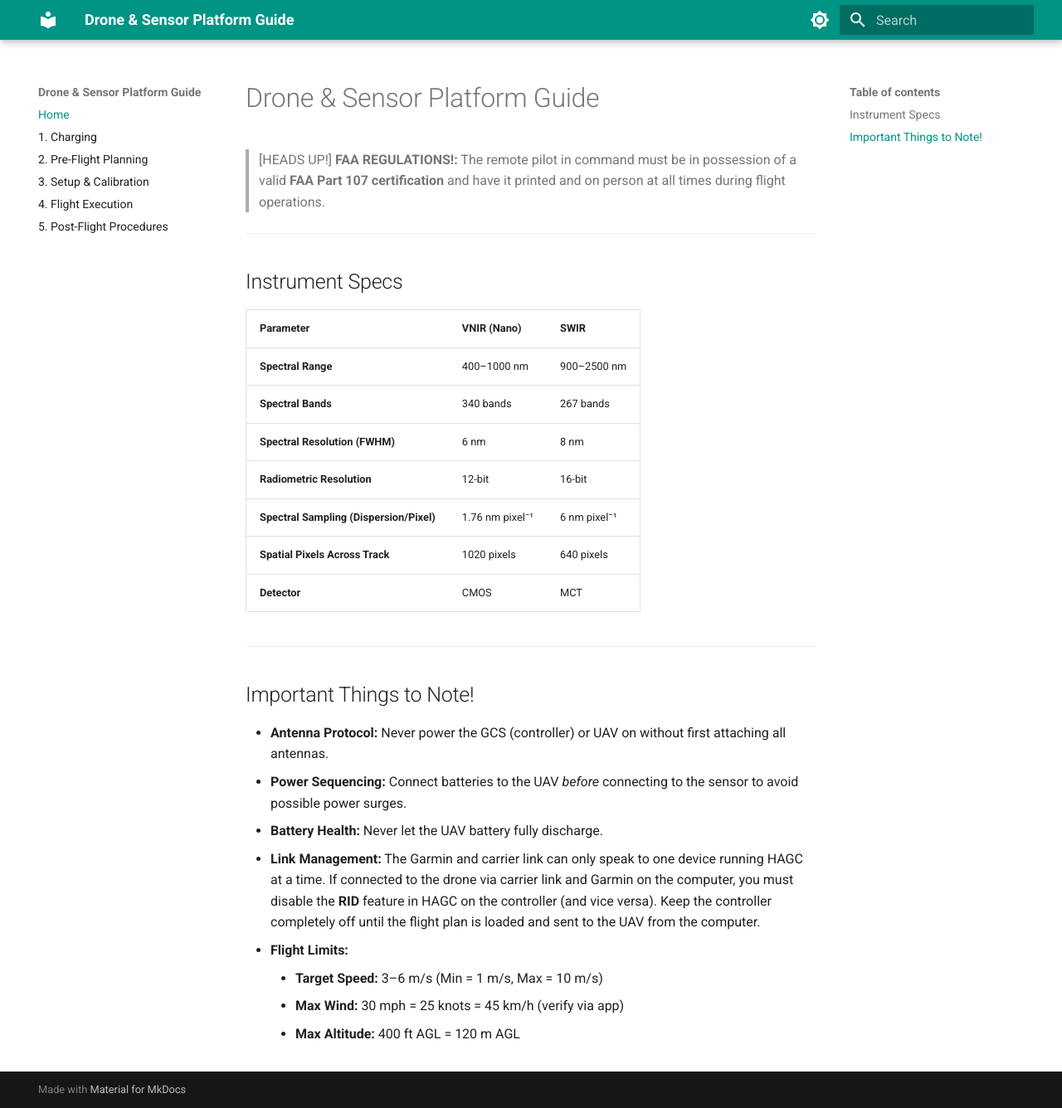
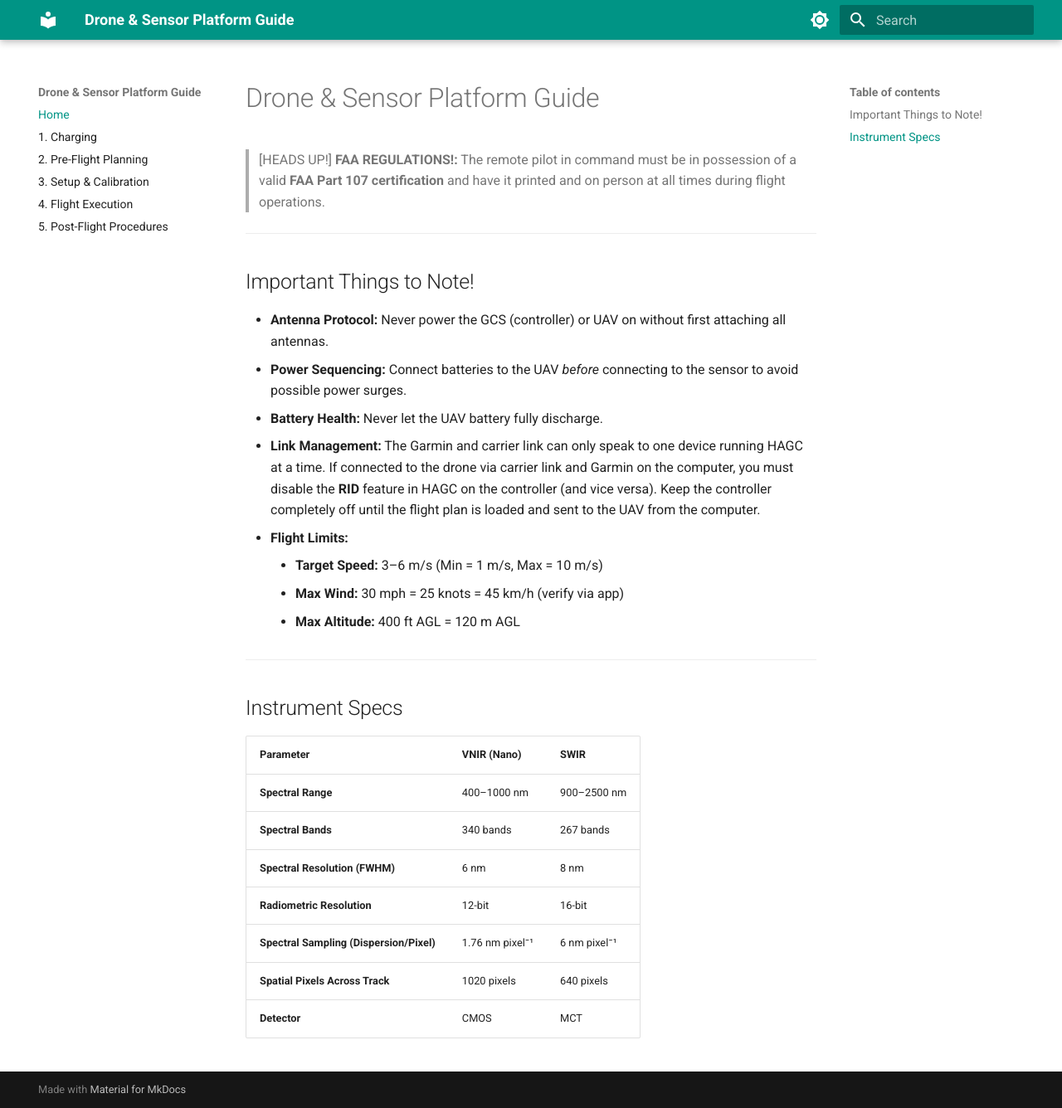
Before and after one commit to ceilidemo/UAV_guide, an MkDocs documentation site: the page built from docs/index.md, in a window 1280 px wide and 1336 px high. Shown: the whole window at 83% size. Built offline with MkDocs 1.6.1 and Material for MkDocs 9.7.7, drawn with Linux system fonts in a browser that asks for light colours; some of the changed lines change nothing that is shown.

Commit message:
rearrange

```diff
--- a/docs/index.md
+++ b/docs/index.md
@@ -2,6 +2,19 @@
 
 > [HEADS UP!]
 > **FAA REGULATIONS!:** The remote pilot in command must be in possession of a valid **FAA Part 107 certification** and have it printed and on person at all times during flight operations.
+
+---
+
+## Important Things to Note!
+
+* **Antenna Protocol:** Never power the GCS (controller) or UAV on without first attaching all antennas.
+* **Power Sequencing:** Connect batteries to the UAV *before* connecting to the sensor to avoid possible power surges.
+* **Battery Health:** Never let the UAV battery fully discharge.
+* **Link Management:** The Garmin and carrier link can only speak to one device running HAGC at a time. If connected to the drone via carrier link and Garmin on the computer, you must disable the **RID** feature in HAGC on the controller (and vice versa). Keep the controller completely off until the flight plan is loaded and sent to the UAV from the computer.
+* **Flight Limits:**
+    * **Target Speed:** 3–6 m/s (Min = 1 m/s, Max = 10 m/s)
+    * **Max Wind:** 30 mph = 25 knots = 45 km/h (verify via app)
+    * **Max Altitude:** 400 ft AGL = 120 m AGL
 
 ---
 
@@ -16,16 +29,3 @@
 | **Spectral Sampling (Dispersion/Pixel)** | 1.76 nm pixel⁻¹ | 6 nm pixel⁻¹ |
 | **Spatial Pixels Across Track** | 1020 pixels | 640 pixels |
 | **Detector** | CMOS | MCT |
-
----
-
-## Important Things to Note!
-
-* **Antenna Protocol:** Never power the GCS (controller) or UAV on without first attaching all antennas.
-* **Power Sequencing:** Connect batteries to the UAV *before* connecting to the sensor to avoid possible power surges.
-* **Battery Health:** Never let the UAV battery fully discharge.
-* **Link Management:** The Garmin and carrier link can only speak to one device running HAGC at a time. If connected to the drone via carrier link and Garmin on the computer, you must disable the **RID** feature in HAGC on the controller (and vice versa). Keep the controller completely off until the flight plan is loaded and sent to the UAV from the computer.
-* **Flight Limits:**
-    * **Target Speed:** 3–6 m/s (Min = 1 m/s, Max = 10 m/s)
-    * **Max Wind:** 30 mph = 25 knots = 45 km/h (verify via app)
-    * **Max Altitude:** 400 ft AGL = 120 m AGL
```
